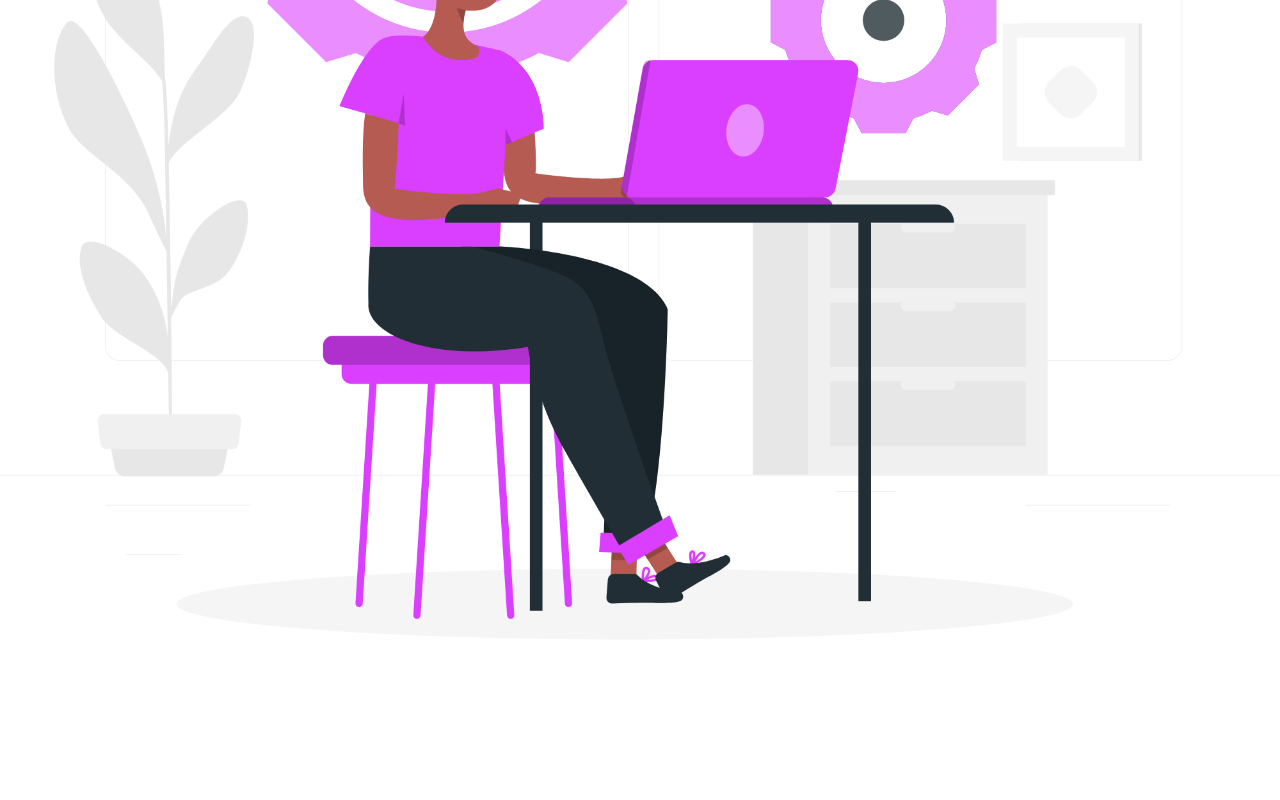
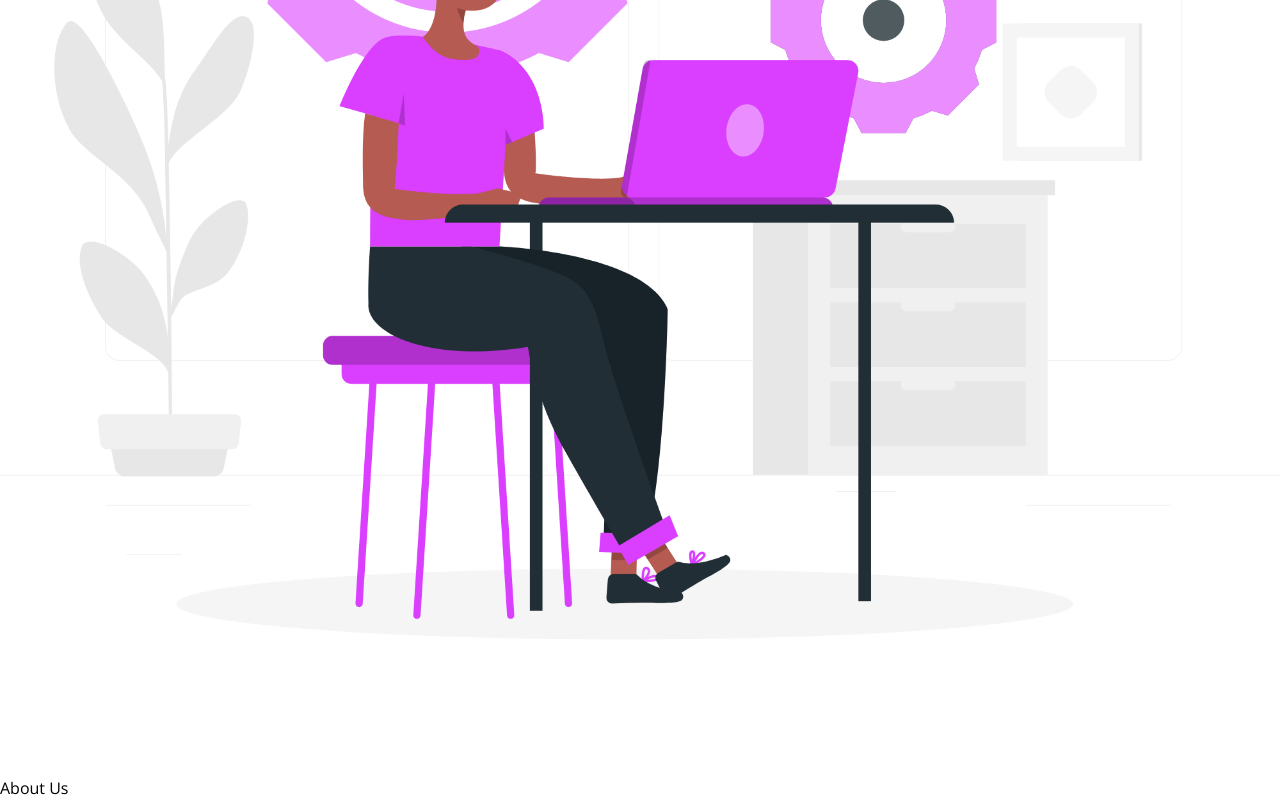
Before and after one commit to BackendExpert/SiteBAL, a React (Vite) app: page / in a window 1280 px wide. Shown: the part 726-1526 px from the top of the page. Before the commit the page ends 1502 px from the top, so only its background shows below. Built offline with nearby package versions, Linux system fonts and the light colour scheme.

Commit message:
Update HomePage.jsx

```diff
--- a/src/components/HomePage/HomePage.jsx
+++ b/src/components/HomePage/HomePage.jsx
@@ -14,13 +14,17 @@ const HomePage = () => {
                 </p>
 
                 <div className="mt-8">
-                    <button className='bg-purple-500 text-white py-4 px-16 rounded-full duration-500 hover:bg-purple-600'>Get Started</button>
+                    <button className='bg-purple-600 text-white py-4 px-16 rounded-full duration-500 hover:bg-purple-700'>Get Started</button>
                 </div>
             </div>
             <div className="w-full md:block hidden">
                 <img src={HPRight} alt="" />
             </div>
         </div>
+
+        <div className="mb-8">
+            <h1 className="text-center text-4xl text-gray-500 font-semibold text-purple-600 ">About Us</h1>
+        </div>
     </div>
   )
 }
```
